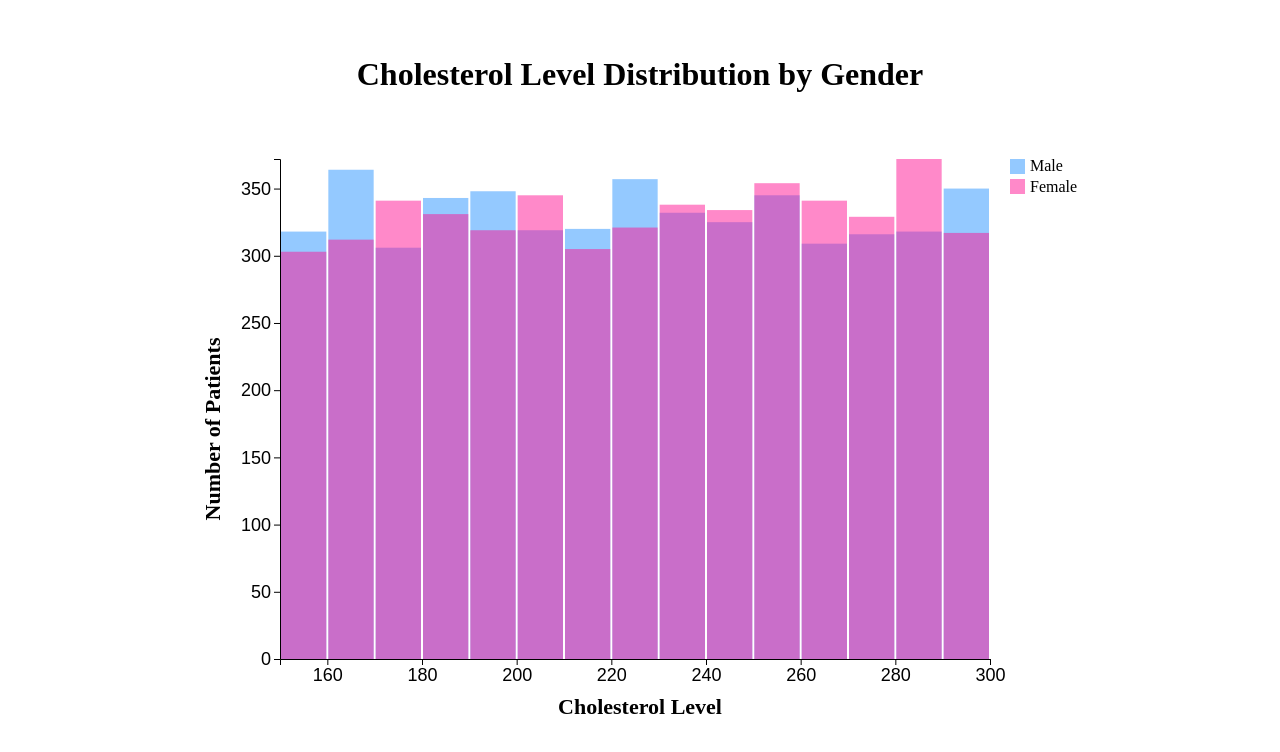
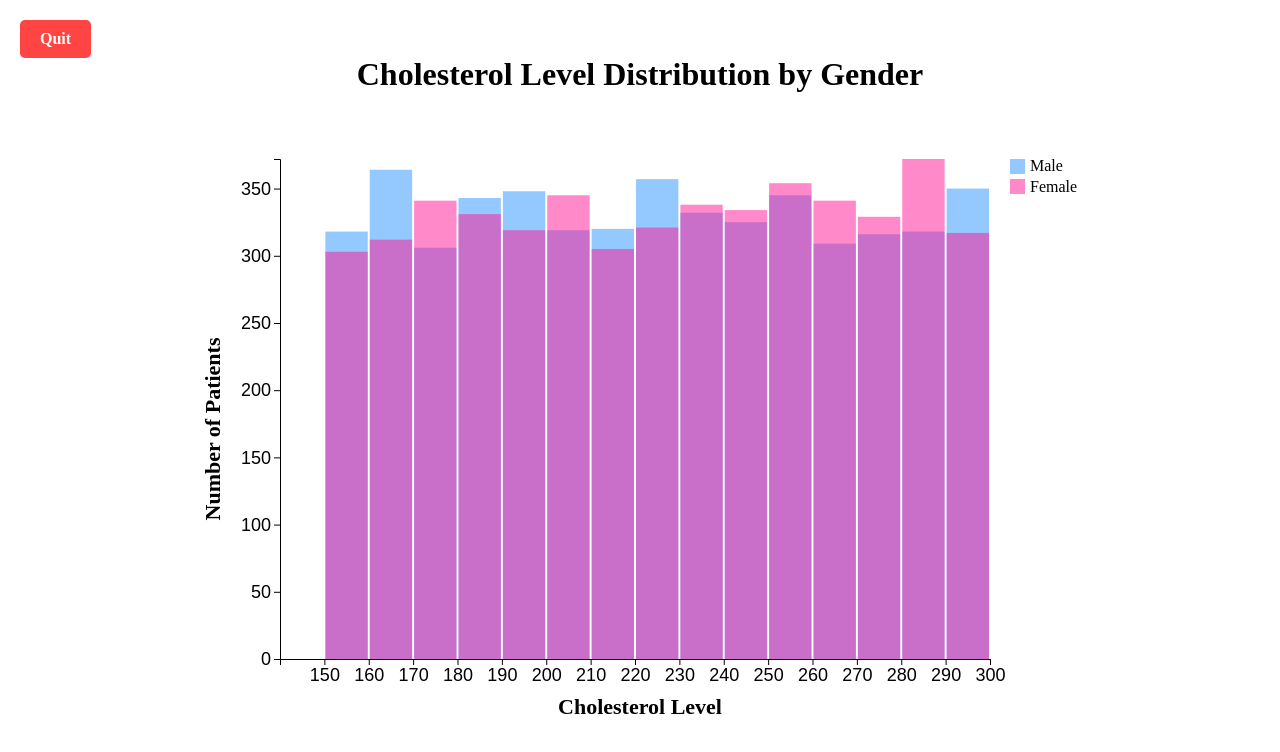
Before and after one commit to dyle123/DoAnhThucHanh, a plain HTML site: page Task/Task8.html in a window 1280 px wide. Drawn offline with nearby package versions, Linux system fonts and the light colour scheme.

Commit message:
bổ sung 7 8

```diff
--- a/JS/Task8.js
+++ b/JS/Task8.js
@@ -15,19 +15,23 @@ d3.csv("../cleaned_heart_disease1.csv").then(function (data) {
     const height = 600;
     const margin = { top: 30, right: 100, bottom: 70, left: 90 };
 
+
+
     const svg = d3.select("#chart")
         .append("svg")
         .attr("width", width)
         .attr("height", height);
 
     const x = d3.scaleLinear()
-        .domain([d3.min(data, d => +d["Cholesterol Level"]), d3.max(data, d => +d["Cholesterol Level"])])
-        .range([margin.left, width - margin.right]);
+        .domain([150, d3.max(data, d => +d["Cholesterol Level"])])
+        .range([margin.left, width - margin.right])
+        .nice();
 
     const histogram = d3.histogram()
         .value(d => d)
         .domain(x.domain())
-        .thresholds(x.ticks(20)); // 20 bins
+        .thresholds(d3.range(150, d3.max(data, d => +d["Cholesterol Level"]) + 10, 10))
+
 
     const maleBins = histogram(maleData);
     const femaleBins = histogram(femaleData);
@@ -46,7 +50,8 @@ d3.csv("../cleaned_heart_disease1.csv").then(function (data) {
         .attr("width", d => x(d.x1) - x(d.x0) - 2)
         .attr("height", d => y(0) - y(d.length))
         .attr("fill", "#4da6ff")
-        .attr("opacity", 0.6);
+        .attr("opacity", 0.6)
+
 
     // Draw female histogram
     svg.selectAll(".bar-female")
@@ -58,12 +63,14 @@ d3.csv("../cleaned_heart_disease1.csv").then(function (data) {
         .attr("width", d => x(d.x1) - x(d.x0) - 2)
         .attr("height", d => y(0) - y(d.length))
         .attr("fill", "deeppink")
-        .attr("opacity", 0.5);
+        .attr("opacity", 0.5)
 
     // X axis
     svg.append("g")
         .attr("transform", `translate(0, ${height - margin.bottom})`)
-        .call(d3.axisBottom(x))
+        .call(d3.axisBottom(x)
+            .tickValues(d3.range(150, d3.max(data, d => +d["Cholesterol Level"]) + 10, 10))
+        )
         .selectAll("text")
         .style("font-size", "18px");
 
--- a/Task/Task8.html
+++ b/Task/Task8.html
@@ -6,6 +6,7 @@
     <meta name="viewport" content="width=device-width, initial-scale=1.0">
     <title>Cholesterol Distribution by Gender</title>
     <script src="https://d3js.org/d3.v7.min.js"></script>
+    <link rel="stylesheet" href="../CSS/general.css">
     <style>
         #chart {
             display: flex;
@@ -29,6 +30,7 @@
 </head>
 
 <body>
+    <a href="../index.html" class="quit-btn">Quit</a>
     <h1>Cholesterol Level Distribution by Gender</h1>
     <div id="chart"></div>
     <script src="../JS/Task8.js"></script>
```
Also changed, not shown: Task/Task7.html (+2 -0 lines).
